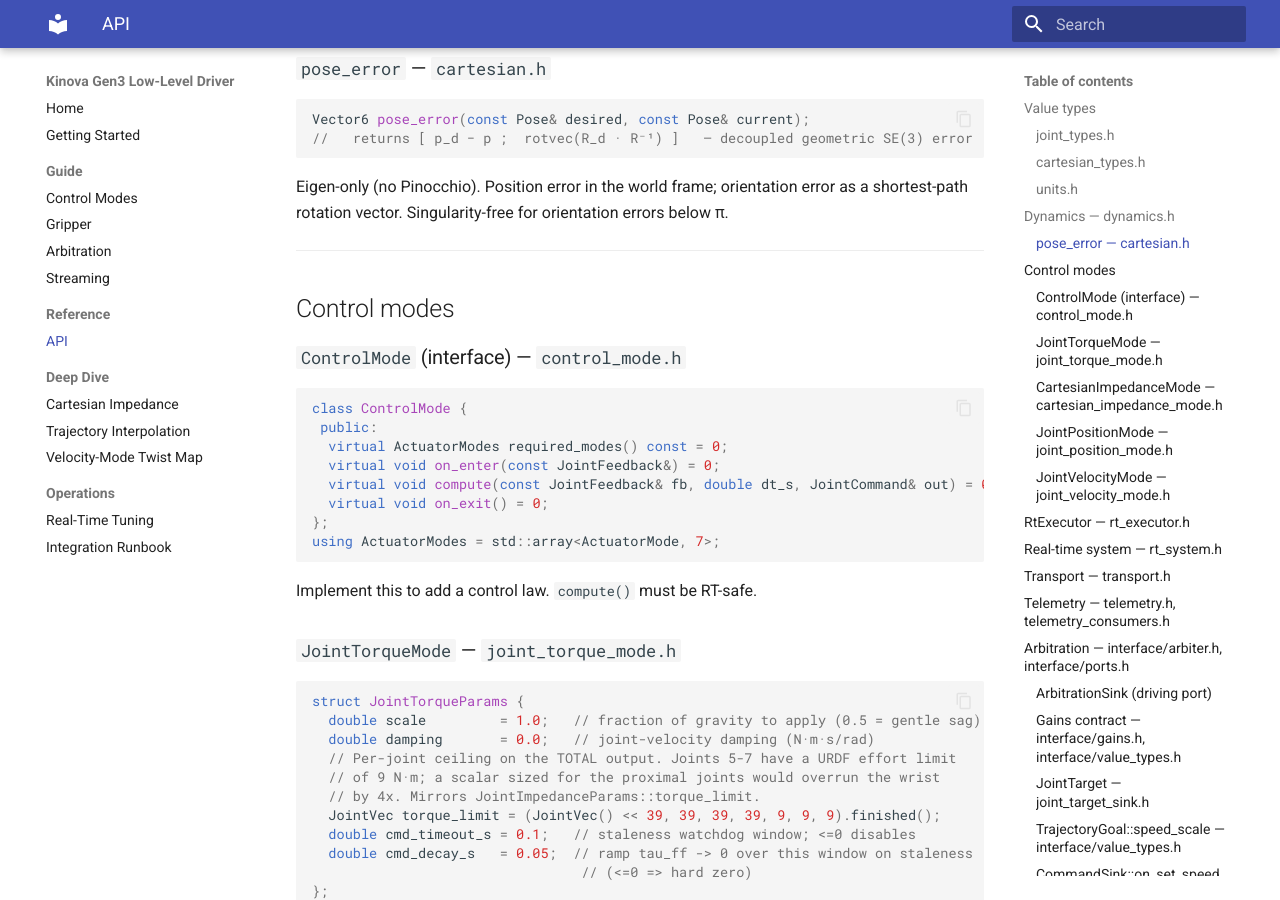
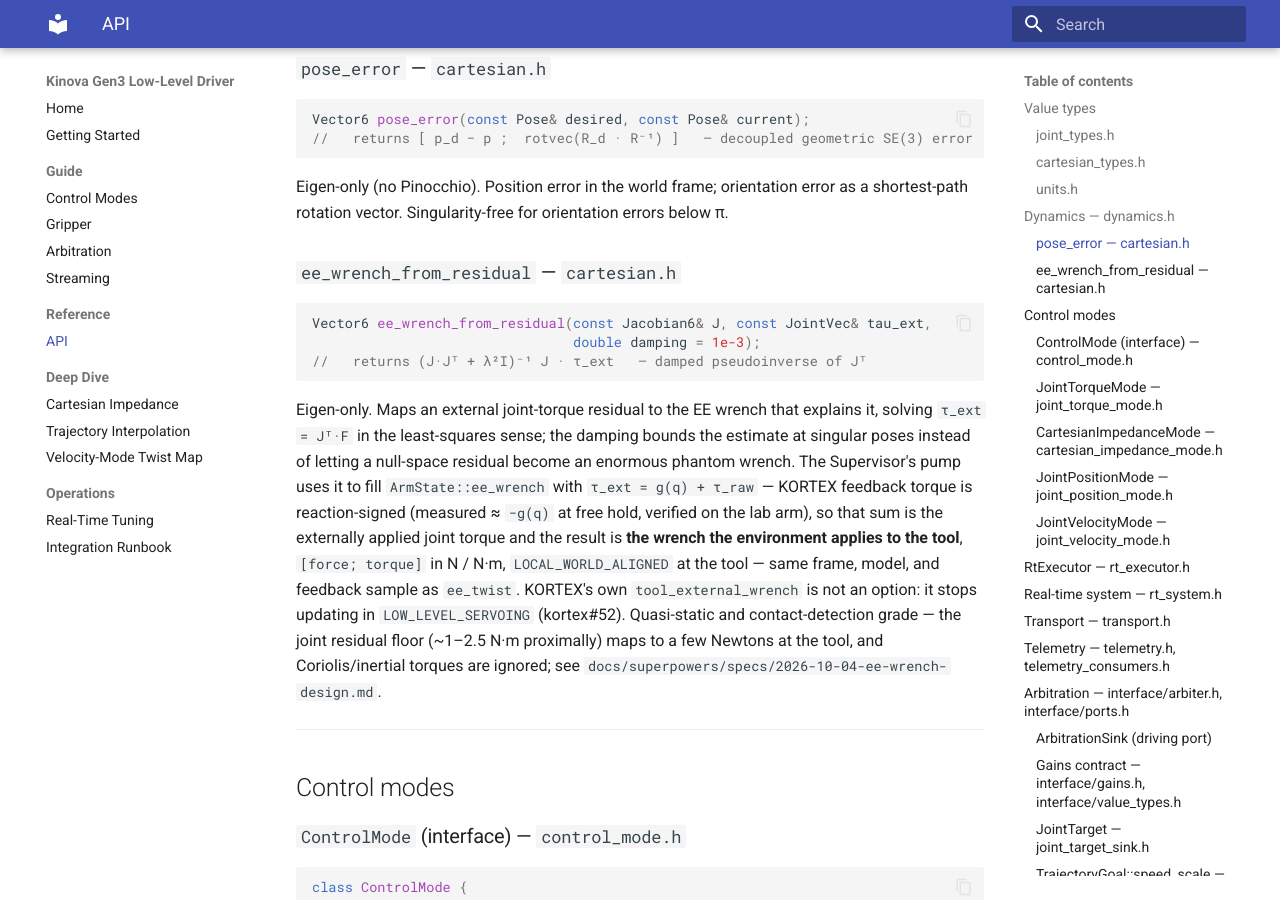
Before and after one commit to rammp-org/kinova-gen3-driver, an MkDocs documentation site: the page built from docs/reference/api.md, in a window 1280 px wide and 900 px high, scrolled down 1736 px. Built offline with MkDocs 1.6.1 and Material for MkDocs 9.7.7, drawn with Linux system fonts in a browser that asks for light colours; some of the changed text lies outside the part shown.

Commit message:
feat(interface): measured EE wrench on ArmState (#73)
ArmState::ee_wrench: quasi-static external-wrench estimate at the tool,
F = pinv(J^T)(g(q) + tau_raw) via a damped pseudoinverse of J^T, computed
in the Supervisor's pump from the same model and feedback sample as
ee_pose/ee_twist (LOCAL_WORLD_ALIGNED at the tool). Convention: the wrench
the environment applies to the EE, [force; torque] in N / N*m.

KORTEX's own tool_external_wrench is not an option: the base stops
computing it in LOW_LEVEL_SERVOING (Kinovarobotics/kortex#52). Feedback
torque is reaction-signed -- measured ~ -g(q) at free hold, verified
against the 2026-09-18 impedance run on abra -- so g + tau_raw is the
externally applied joint torque. Estimator lives in cartesian.h
(Eigen-only) beside pose_error; the RT path is untouched.

Design record in docs/superpowers/specs/2026-10-04-ee-wrench-design.md,
including the accuracy floor (contact-detection grade, not force-control)
and the on-arm validation gate before the field is trusted.

Rebased onto dev (v1.3): the sampler now shares pump_dyn_ under dyn_mtx_
(its Pinocchio Data is common scratch), so the pump's gravity() call moved
inside the locked block with fk/jacobian -- unlocked it raced the
sampler's twist-resolution jacobian. Gravity lands in a pump-only pump_g_
scratch member, keeping the hot loop alloc-free.

Co-Authored-By: Claude Fable 5 <noreply@anthropic.com>
Claude-Session: https://claude.ai/code/session_01WmgYQN9k5wduEymzhsAXCR

````diff
--- a/docs/reference/api.md
+++ b/docs/reference/api.md
@@ -89,6 +89,29 @@ Vector6 pose_error(const Pose& desired, const Pose& current);
 
 Eigen-only (no Pinocchio). Position error in the world frame; orientation error as
 a shortest-path rotation vector. Singularity-free for orientation errors below π.
+
+### `ee_wrench_from_residual` — `cartesian.h`
+
+```cpp
+Vector6 ee_wrench_from_residual(const Jacobian6& J, const JointVec& tau_ext,
+                                double damping = 1e-3);
+//   returns (J·Jᵀ + λ²I)⁻¹ J · τ_ext   — damped pseudoinverse of Jᵀ
+```
+
+Eigen-only. Maps an external joint-torque residual to the EE wrench that explains
+it, solving `τ_ext = Jᵀ·F` in the least-squares sense; the damping bounds the
+estimate at singular poses instead of letting a null-space residual become an
+enormous phantom wrench. The Supervisor's pump uses it to fill
+`ArmState::ee_wrench` with `τ_ext = g(q) + τ_raw` — KORTEX feedback torque is
+reaction-signed (measured ≈ `−g(q)` at free hold, verified on the lab arm), so
+that sum is the externally applied joint torque and the result is **the wrench
+the environment applies to the tool**, `[force; torque]` in N / N·m,
+`LOCAL_WORLD_ALIGNED` at the tool — same frame, model, and feedback sample as
+`ee_twist`. KORTEX's own `tool_external_wrench` is not an option: it stops
+updating in `LOW_LEVEL_SERVOING` (kortex#52). Quasi-static and
+contact-detection grade — the joint residual floor (~1–2.5 N·m proximally) maps
+to a few Newtons at the tool, and Coriolis/inertial torques are ignored; see
+`docs/superpowers/specs/2026-10-04-ee-wrench-design.md`.
 
 ---
 
````
Also changed, not shown: CHANGELOG.md (+8 -0 lines), docs/superpowers/specs/2026-10-04-ee-wrench-design.md (added, +101 -0 lines), 7 other files.
